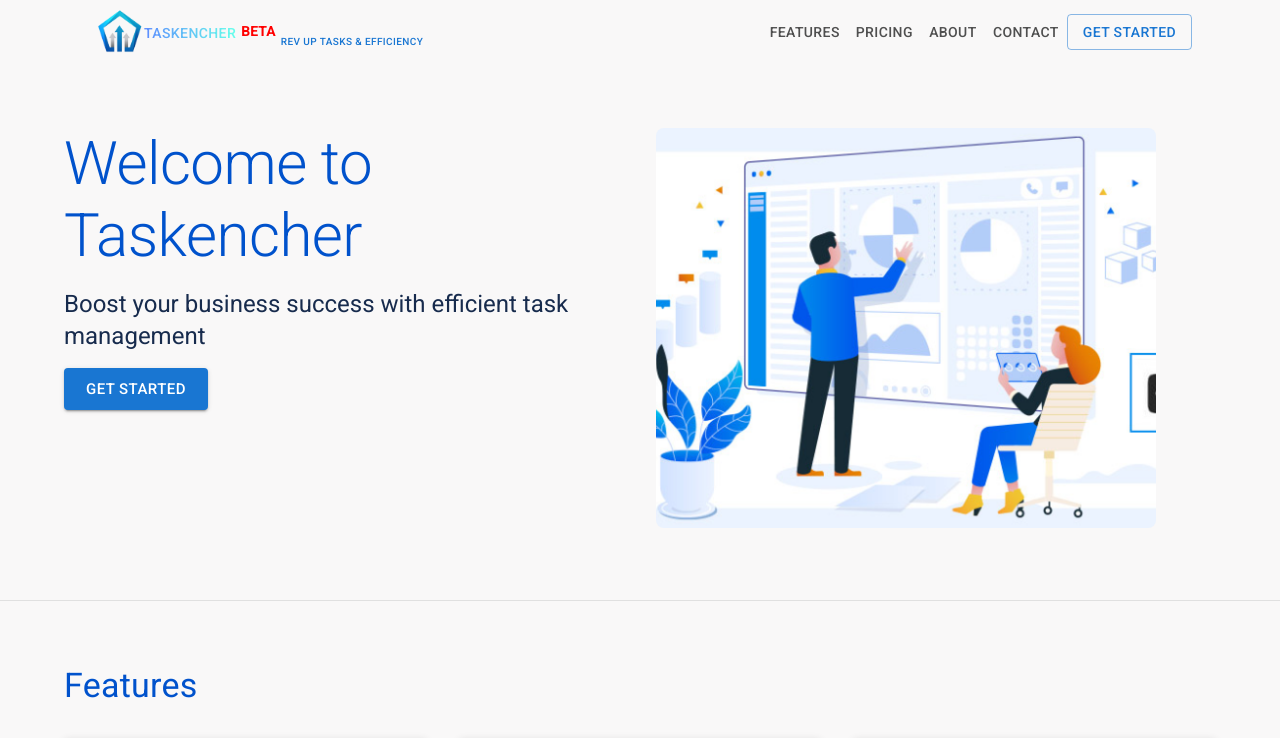
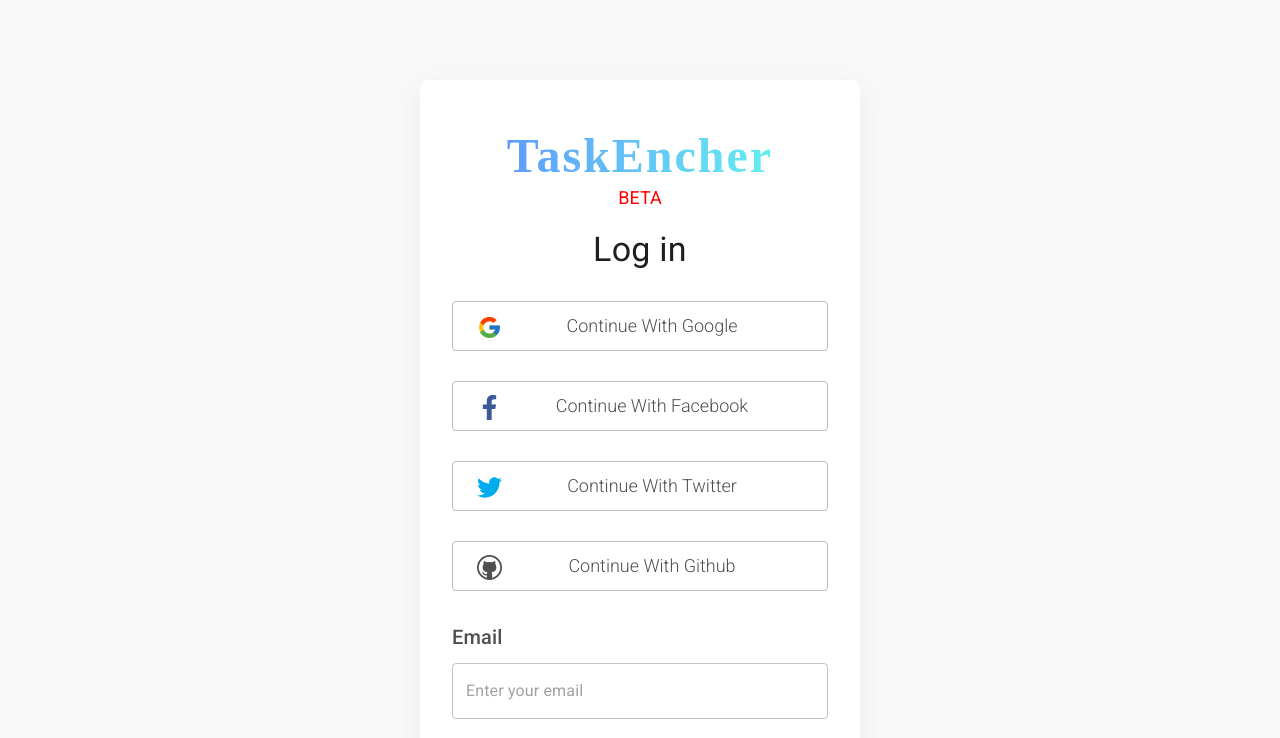
Before and after one commit to bilalmohib/TaskEncher, a Next.js app: page /login in a window 1280 px wide. Shown: the top 738 px of the page. Built offline with nearby package versions, Linux system fonts and the light colour scheme; no server answers; a web font is replaced by a local one.

Commit message:
Working on Home Page design

```diff
--- /dev/null
+++ b/googlef735ff8ed1a05214.html
@@ -0,0 +1 @@
+google-site-verification: googlef735ff8ed1a05214.html
--- a/pages/_app.tsx
+++ b/pages/_app.tsx
@@ -35,7 +35,7 @@ function MyApp({ Component, pageProps }: AppProps) {
   const router = useRouter();
   const { uuid } = router.query;
 
-  // Hide splash screen shen we are server side
+  // Hide splash screen when we are server side
   useEffect(() => {
     if (typeof window !== 'undefined') {
       const loader = document.getElementById('globalLoader');
@@ -96,7 +96,13 @@ function MyApp({ Component, pageProps }: AppProps) {
       router.pathname === "/forgot-password" ||
       router.pathname === "/reset-password" ||
       router.pathname === "/verify-email" ||
-      router.pathname === "/createProject"
+      router.pathname === "/createProject" ||
+      router.pathname === "/features" ||
+      router.pathname === "/pricing" ||
+      router.pathname === "/about" ||
+      router.pathname === "/contact" ||
+      router.pathname === "/terms" ||
+      router.pathname === "/privacy"
     ) {
       setHideExtra(0);
     }
@@ -119,7 +125,7 @@ function MyApp({ Component, pageProps }: AppProps) {
     <>
       {(!loading) && (
         <section>
-          {(!isSignedIn && !loading) ? (
+          {(!isSignedIn && !loading && hideExtra !== 0) ? (
             <Landing />
           ) : (
             <Box>
--- a/pages/_document.tsx
+++ b/pages/_document.tsx
@@ -16,6 +16,7 @@ const Document = () => {
                 <style>
                     {loader}
                 </style>
+                <meta name="google-site-verification" content="iOkvhZooyjqsEWKZ03unHbzCt0Rk2BVVyt2a7pvXdxU" />
             </Head>
             <body>
                 <div id={'globalLoader'}>
```
